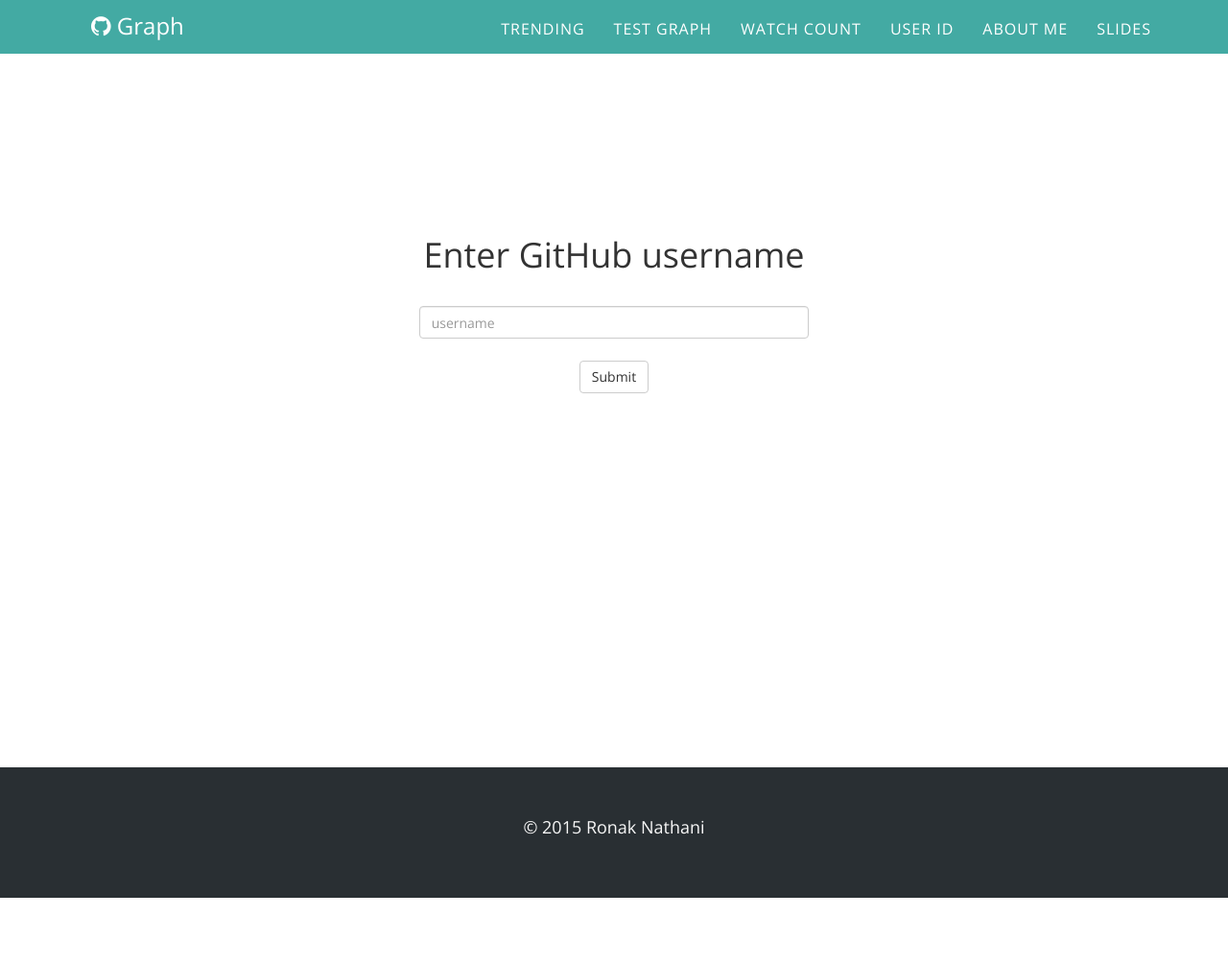
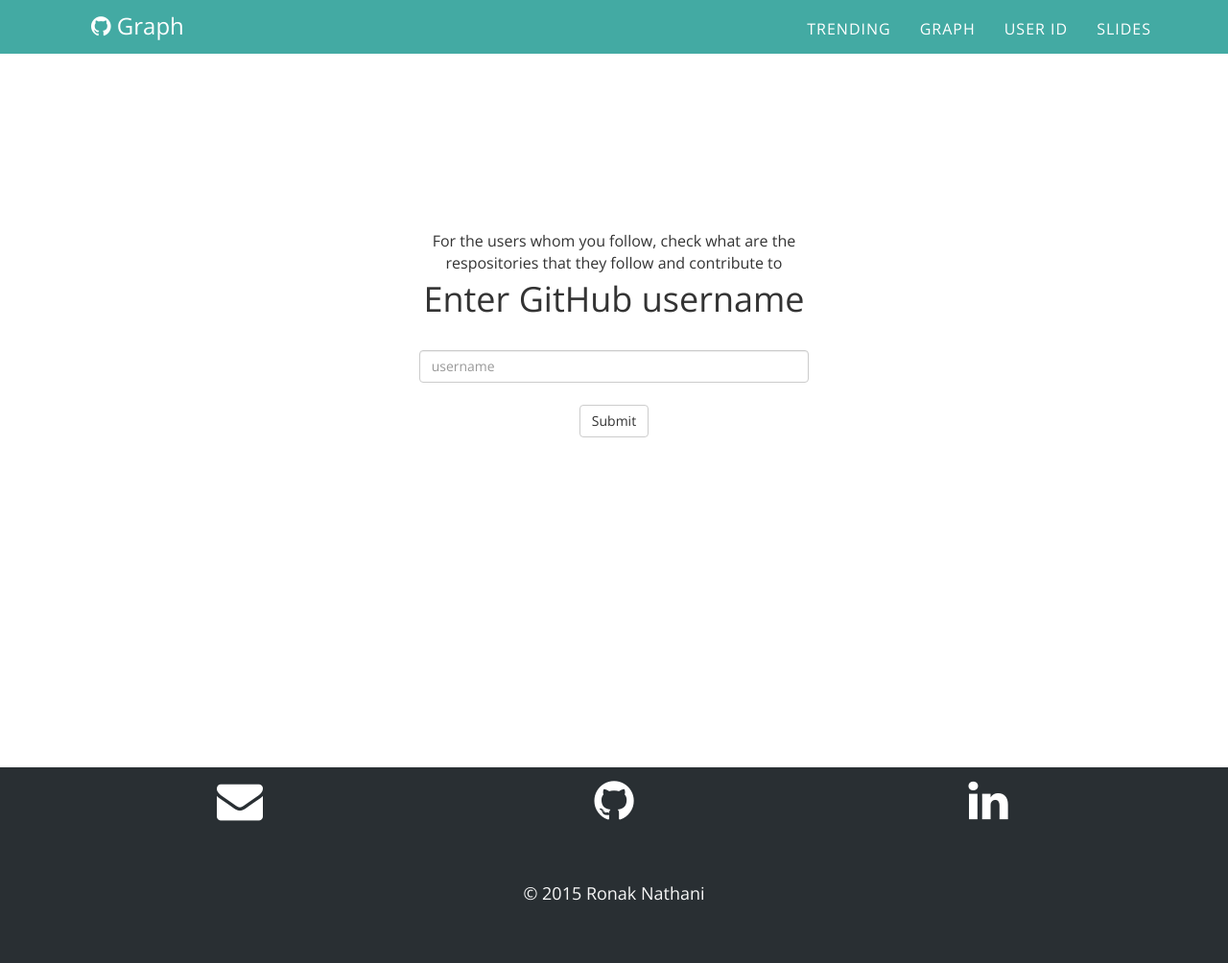
Before and after one commit to ronaknnathani/gitgraph, a Python web app: template flask/templates/testgraph.html in a window 1280 px wide. Shown: the whole page at 96% size. Before the commit the page ends 936 px from the top, so only its background shows below. Run offline with Jinja, Linux system fonts and the light colour scheme; the template is opened without the code that fills it, so the values that code supplies are empty; some libraries are stand-ins or nearby versions; some web fonts are replaced.

Commit message:
front end cleaned up a bit

```diff
--- a/flask/static/site.css
+++ b/flask/static/site.css
@@ -115,3 +115,32 @@ footer {
     font-family: 'Open Sans', sans-serif;
     font-size: 18px;
 }
+
+.social-buttons{
+    font-size:48px;
+    text-align: center;
+}
+
+.gmail{
+    color:#fff;
+}
+
+.gmail:hover{
+    color:#B71C1C;
+}
+
+.linkedin{
+    color:#fff;
+}
+
+.linkedin:hover{
+    color:#1b5480;
+}
+
+.github{
+    color:#fff;
+}
+
+.github:hover{
+    color:#677c89;
+}
--- a/flask/templates/base.html
+++ b/flask/templates/base.html
@@ -60,17 +60,17 @@
                                                         <a class="page-scroll" style="color:#fff;" href="/weeklytrends">Trending</a>
                                                 </li>
                                                  <li>
-                                                        <a class="page-scroll" style="color:#fff;" href="/testgraph">Test Graph</a>
+                                                        <a class="page-scroll" style="color:#fff;" href="/testgraph">Graph</a>
                                                 </li>
-                                                <li>
+                                                <!-- <li>
                                                         <a class="page-scroll" style="color:#fff;" href="/watchcount">Watch Count</a>
-                                                </li>
+                                                </li> -->
                                                 <li>
                                                         <a class="page-scroll" style="color:#fff;" href="/userid">User ID</a>
                                                 </li>
-                                                <li>
+                                                <!-- <li>
                                                         <a class="page-scroll" style="color:#fff;" href="http://ronaknnathani.github.io/">About Me</a>
-                                                </li>
+                                                </li> -->
                                                 <li>
                                                         <a class="page-scroll" style="color:#fff;" target="_blank" href="/slides">Slides</a>
                                                 </li>
@@ -95,7 +95,30 @@
                 {% block testgraph_noresult %} {% endblock %}
                 {% block nofollowing %} {% endblock %}
 
+
             <div id="footer" class="footerme">
+
+                <div class="container">
+                        <div class="row">
+                            <div class="col-xs-4 text-center">
+                                <a target="_blank" class="social-buttons gmail" href="mailto:ronaknnathani@gmail.com">
+                                    <i class="fa fa-envelope"></i>
+                                </a>
+                            </div>
+                            <div class="col-xs-4 text-center">
+                                <a target="_blank" class="social-buttons github" href="https://github.com/ronaknnathani">
+                                    <i class="fa fa-github"></i>
+                                </a>
+                            </div>
+                            <div class="col-xs-4 text-center">
+                                <a target="_blank" class="social-buttons linkedin" href="https://www.linkedin.com/in/ronaknnathani">
+                                    <i class="fa fa-linkedin"></i>
+                                </a>
+                            </div>
+
+                        </div>
+                    </div>
+
                     <footer class="text-center">
                         <p>&copy;
                             <script language="javascript" type="text/javascript">
--- a/flask/templates/testgraph.html
+++ b/flask/templates/testgraph.html
@@ -4,6 +4,7 @@
                 <div class="col-md-4 col-md-offset-4" style="margin-top:30vh;">
                         <form action="/testgraph" method="POST">
                                 <div class="form-group text-center">
+                                        For the users whom you follow, check what are the respositories that they follow and contribute to
                                         <label style="font-weight:300; font-size:36px;">Enter GitHub username</label>
                                         <br /><br />
                                         <input type="text" class="form-control" name="username" placeholder="username">
```
